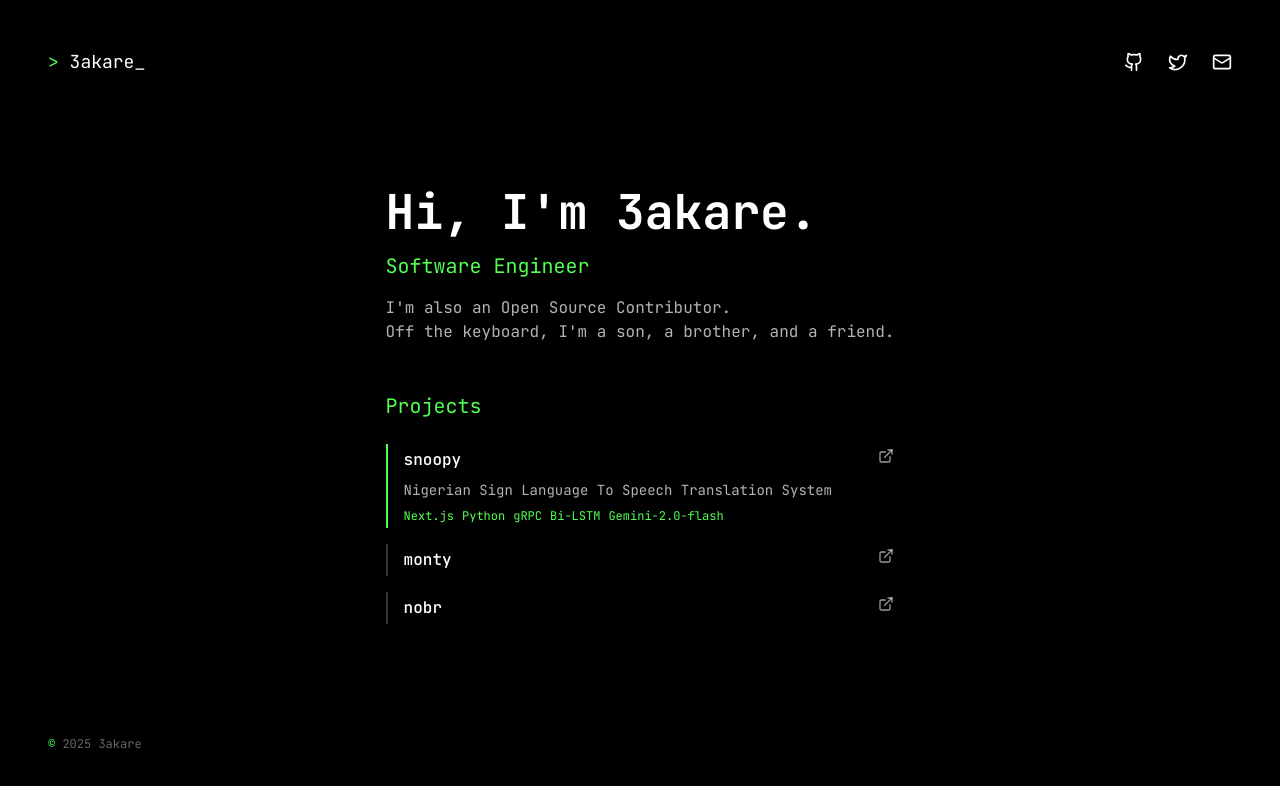
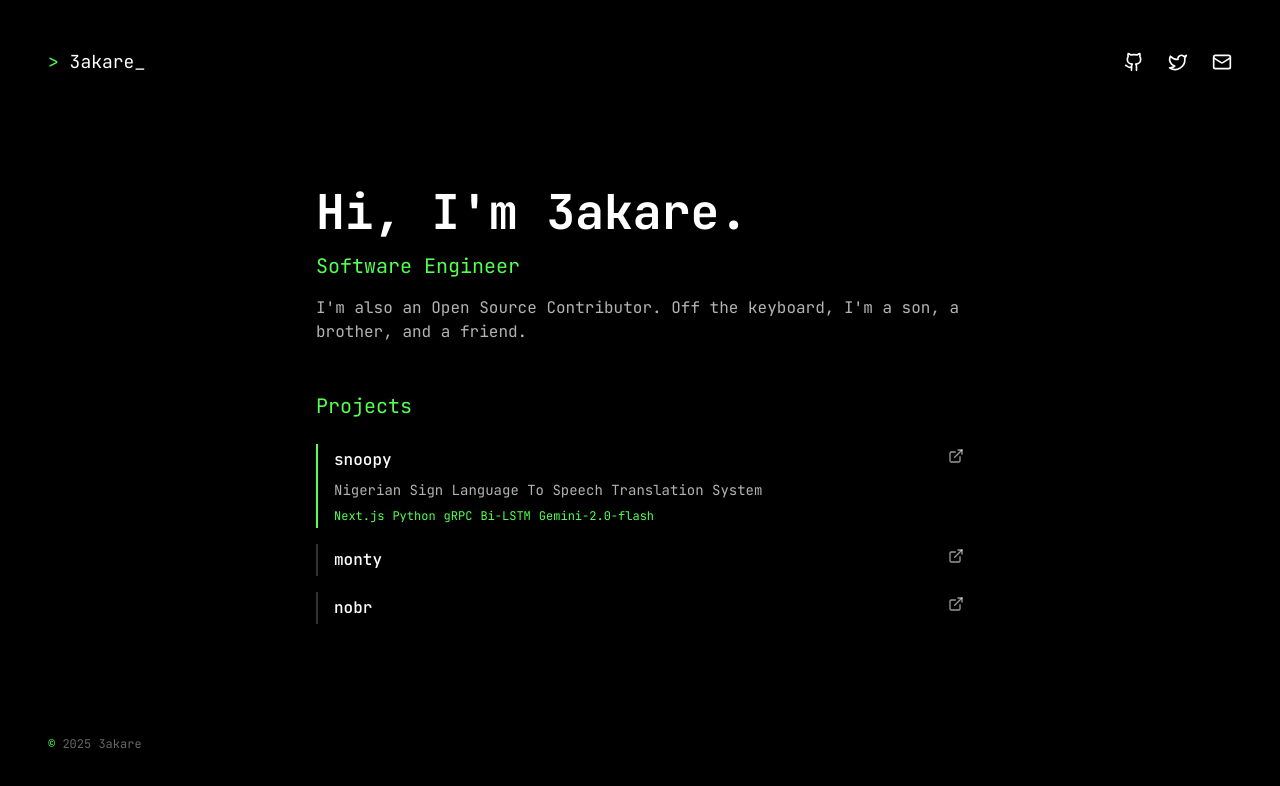
Before and after one commit to 3akare/portfolio, a Next.js app: page / in a window 1280 px wide. Shown: the top 786 px of the page. Built offline with nearby package versions, Linux system fonts and the light colour scheme.

Commit message:
feat [portfolio]: update profile description

```diff
--- a/src/app/page.tsx
+++ b/src/app/page.tsx
@@ -69,11 +69,10 @@ export default function Home() {
       {/* Main content */}
       <div className="flex-1 flex flex-col justify-center max-w-3xl mx-auto">
         {/* Intro section */}
-        <section className="mb-12">
+        <section className="mb-12 w-full max-w-[648px]">
           <h1 className="text-4xl sm:text-5xl font-bold mb-4">Hi, I&apos;m 3akare.</h1>
           <h2 className="text-xl mb-4 text-terminal-green">Software Engineer</h2>
-	  <p className="text-white/70">I&apos;m also an Open Source Contributor.</p>
-	  <p className="text-white/70">Off the keyboard, I&apos;m a son, a brother, and a friend.</p>
+          <p className="text-white/70">I&apos;m also an Open Source Contributor. Off the keyboard, I&apos;m a son, a brother, and a friend.</p>
         </section>
 
         {/* Projects section */}
```
